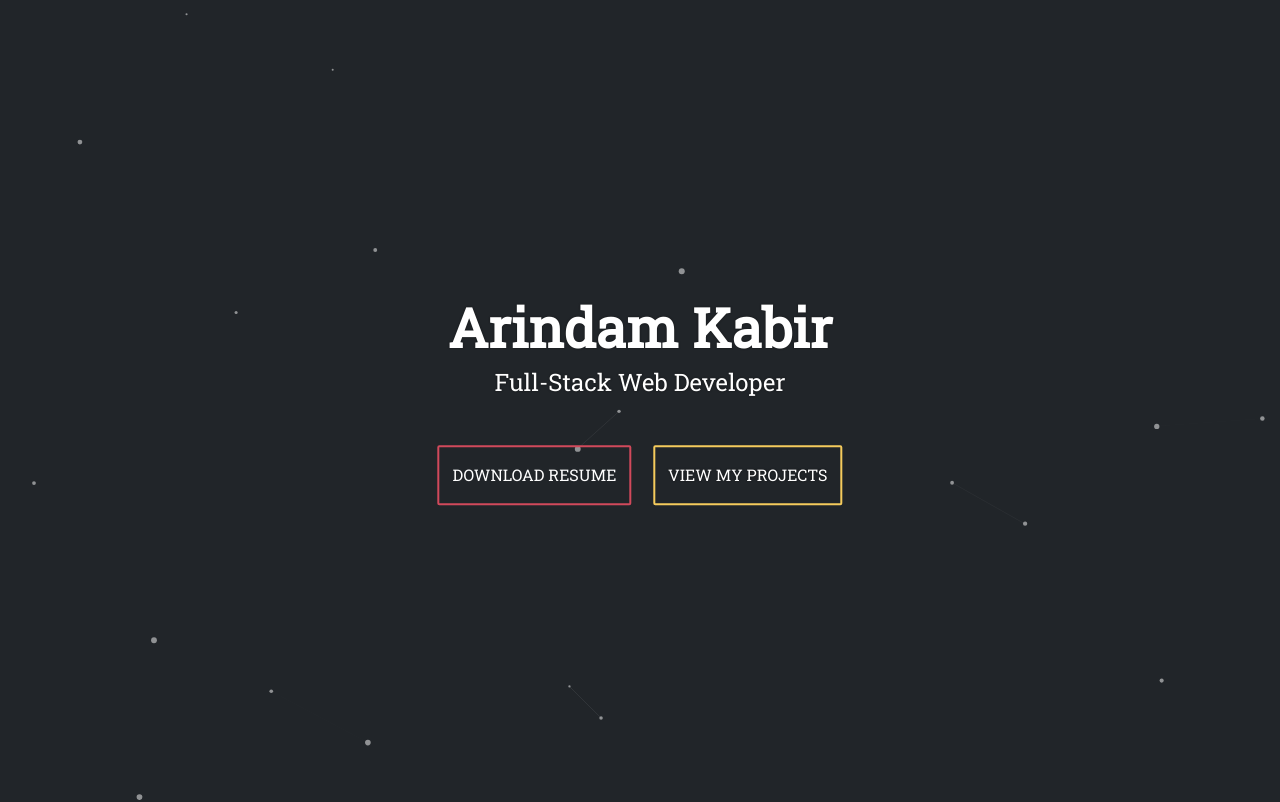
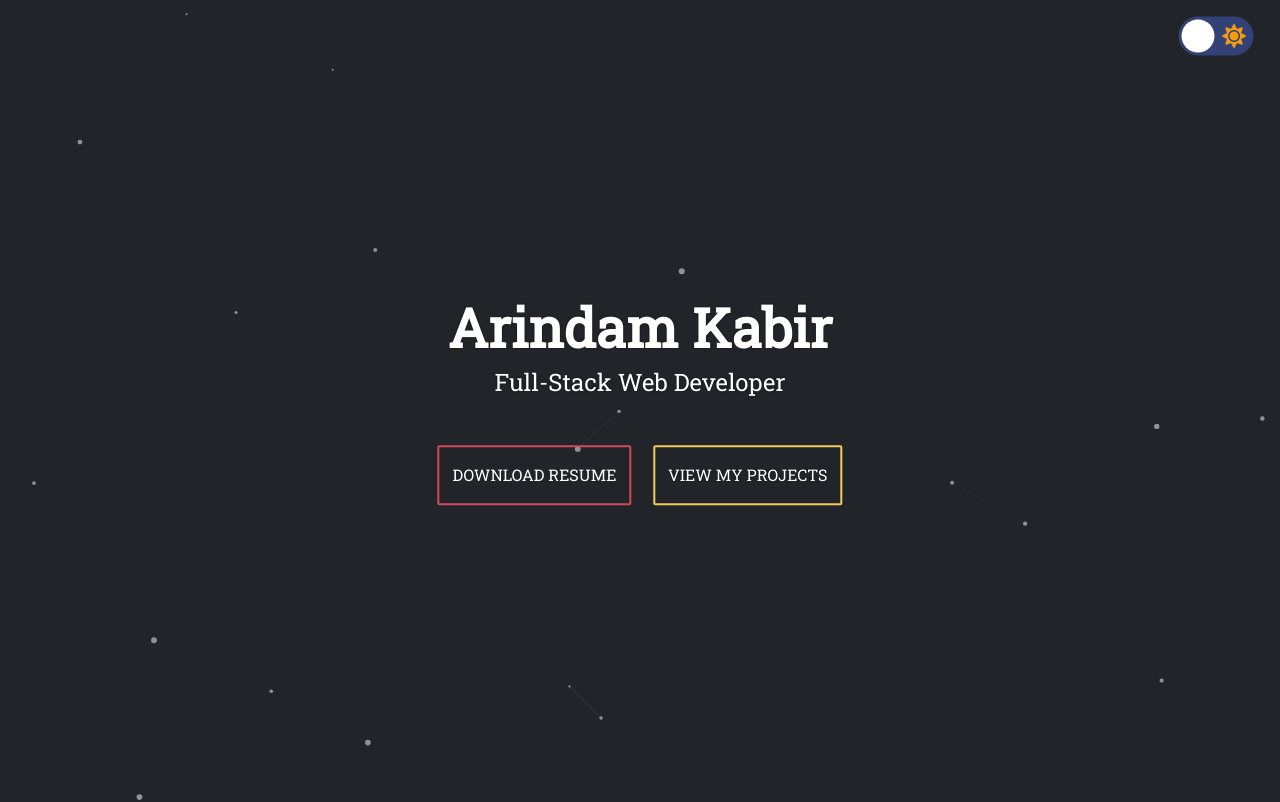
Before and after one commit to arindamkabir/arindamkabir.github.io, a plain HTML site: page index.html in a window 1280 px wide. Shown: the top 802 px of the page. Drawn offline with nearby package versions, Linux system fonts and the light colour scheme; files that its build step writes are made by us from their sources.

Commit message:
toggle switch

```diff
--- a/index.html
+++ b/index.html
@@ -19,14 +19,14 @@
   <div id="particles-js">
   </div>
   <div class="home-section">
-    <!-- <div class="toggle-switch">
+    <div class="toggle-switch">
       <input type="checkbox" class="checkbox" id="chk" />
       <label class="label" for="chk">
         <i class="fas fa-moon"></i>
         <i class="fas fa-sun"></i>
         <div class="ball"></div>
       </label>
-    </div> -->
+    </div>
 
     <div class="home-text">
       <h1 class="text-center align-self-center">Arindam Kabir</h1>
@@ -825,9 +825,9 @@
     integrity="sha384-ChfqqxuZUCnJSK3+MXmPNIyE6ZbWh2IMqE241rYiqJxyMiZ6OW/JmZQ5stwEULTy"
     crossorigin="anonymous"></script>
   <script type="text/javascript">
-  particlesJS("particles-js", {"particles":{"number":{"value":90,"density":{"enable":true,"value_area":4409.383167380188}},"color":{"value":"#ffffff"},"shape":{"type":"circle","stroke":{"width":0,"color":"#000000"},"polygon":{"nb_sides":5},"image":{"src":"img/github.svg","width":100,"height":100}},"opacity":{"value":0.5,"random":false,"anim":{"enable":false,"speed":1,"opacity_min":0.1,"sync":false}},"size":{"value":3,"random":true,"anim":{"enable":true,"speed":1,"size_min":1,"sync":false}},"line_linked":{"enable":true,"distance":120,"color":"#ffffff","opacity":0.20517838682439088,"width":0.6313181133058181},"move":{"enable":true,"speed":2,"direction":"none","random":false,"straight":false,"out_mode":"out","bounce":false,"attract":{"enable":false,"rotateX":600,"rotateY":1200}}},"interactivity":{"detect_on":"canvas","events":{"onhover":{"enable":true,"mode":"grab"},"onclick":{"enable":true,"mode":"push"},"resize":true},"modes":{"grab":{"distance":400,"line_linked":{"opacity":1}},"bubble":{"distance":400,"size":40,"duration":2,"opacity":8,"speed":3},"repulse":{"distance":200,"duration":0.4},"push":{"particles_nb":4},"remove":{"particles_nb":2}}},"retina_detect":true});
+    particlesJS("particles-js", { "particles": { "number": { "value": 90, "density": { "enable": true, "value_area": 4409.383167380188 } }, "color": { "value": "#ffffff" }, "shape": { "type": "circle", "stroke": { "width": 0, "color": "#000000" }, "polygon": { "nb_sides": 5 }, "image": { "src": "img/github.svg", "width": 100, "height": 100 } }, "opacity": { "value": 0.5, "random": false, "anim": { "enable": false, "speed": 1, "opacity_min": 0.1, "sync": false } }, "size": { "value": 3, "random": true, "anim": { "enable": true, "speed": 1, "size_min": 1, "sync": false } }, "line_linked": { "enable": true, "distance": 120, "color": "#ffffff", "opacity": 0.20517838682439088, "width": 0.6313181133058181 }, "move": { "enable": true, "speed": 2, "direction": "none", "random": false, "straight": false, "out_mode": "out", "bounce": false, "attract": { "enable": false, "rotateX": 600, "rotateY": 1200 } } }, "interactivity": { "detect_on": "canvas", "events": { "onhover": { "enable": true, "mode": "grab" }, "onclick": { "enable": true, "mode": "push" }, "resize": true }, "modes": { "grab": { "distance": 400, "line_linked": { "opacity": 1 } }, "bubble": { "distance": 400, "size": 40, "duration": 2, "opacity": 8, "speed": 3 }, "repulse": { "distance": 200, "duration": 0.4 }, "push": { "particles_nb": 4 }, "remove": { "particles_nb": 2 } } }, "retina_detect": true });
 
-$('#toggle').click(function() {
+    $('#toggle').click(function () {
       $(this).toggleClass('active');
       $('#overlay').toggleClass('open');
     });
@@ -836,11 +836,11 @@ const chk = document.getElementById('chk');
 
     chk.addEventListener('change', () => {
       // document.body.classList.toggle('dark');
-  if(chk.checked){
+      if (chk.checked) {
         document.body.classList.add('light-theme');
         document.body.classList.remove('dark-theme');
       }
-  if(!chk.checked){
+      if (!chk.checked) {
         document.body.classList.remove('light-theme');
         document.body.classList.add('dark-theme');
       }
@@ -848,9 +848,9 @@ chk.addEventListener('change', () => {
 
     $('.main-section').scrollspy({ target: '#navbar' })
 
-window.addEventListener('scroll', function(){
+    window.addEventListener('scroll', function () {
       console.log(window.scrollY, window.innerHeight);
-    if(window.scrollY > window.innerHeight){
+      if (window.scrollY > window.innerHeight) {
         document.getElementById('navbar').classList.add("fixed-top");
       } else {
         document.getElementById('navbar').classList.remove("fixed-top");
@@ -858,4 +858,5 @@ window.addEventListener('scroll', function(){
     });
   </script>
 </body>
+
 </html>
```
Lines whose indentation alone changed are shown as unchanged.
